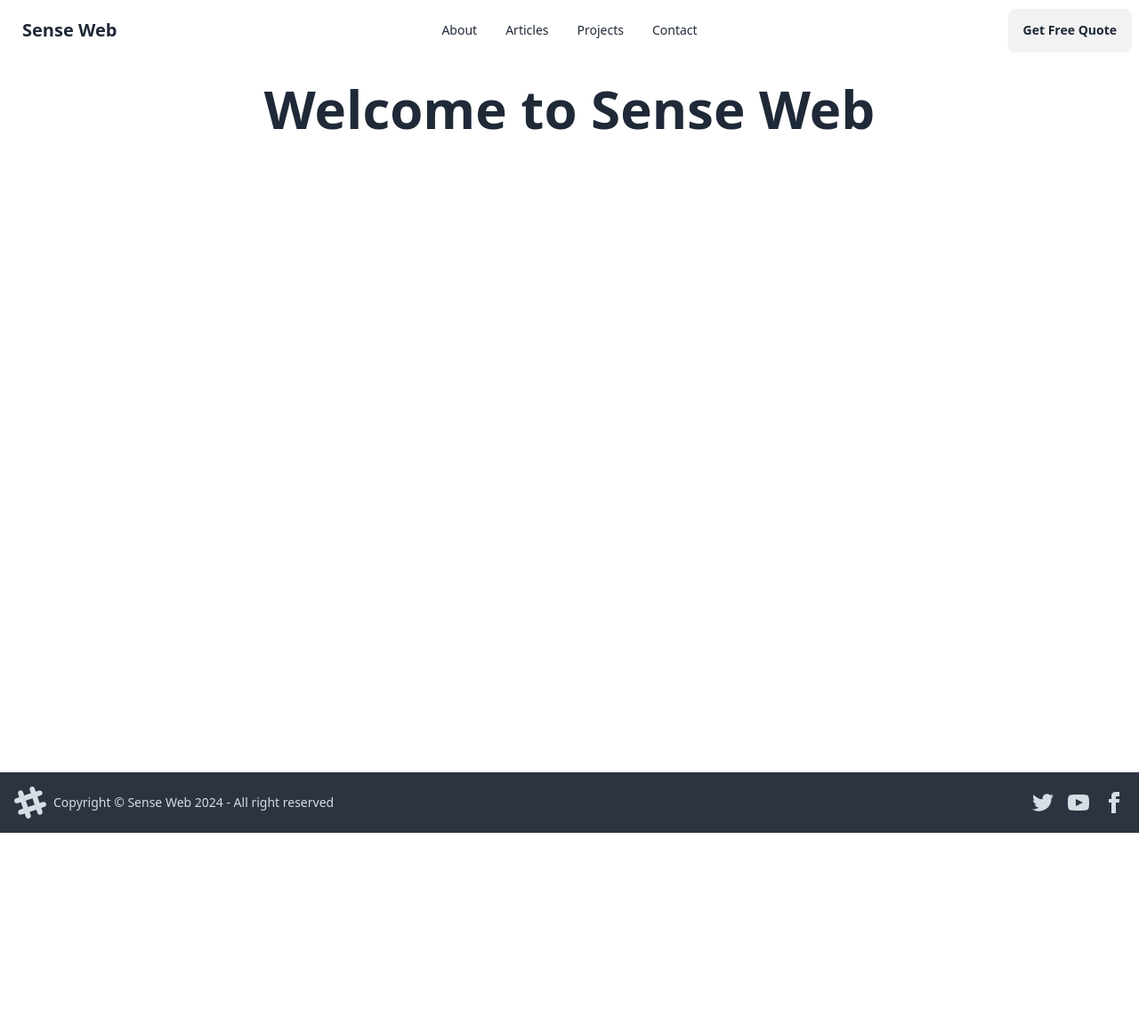
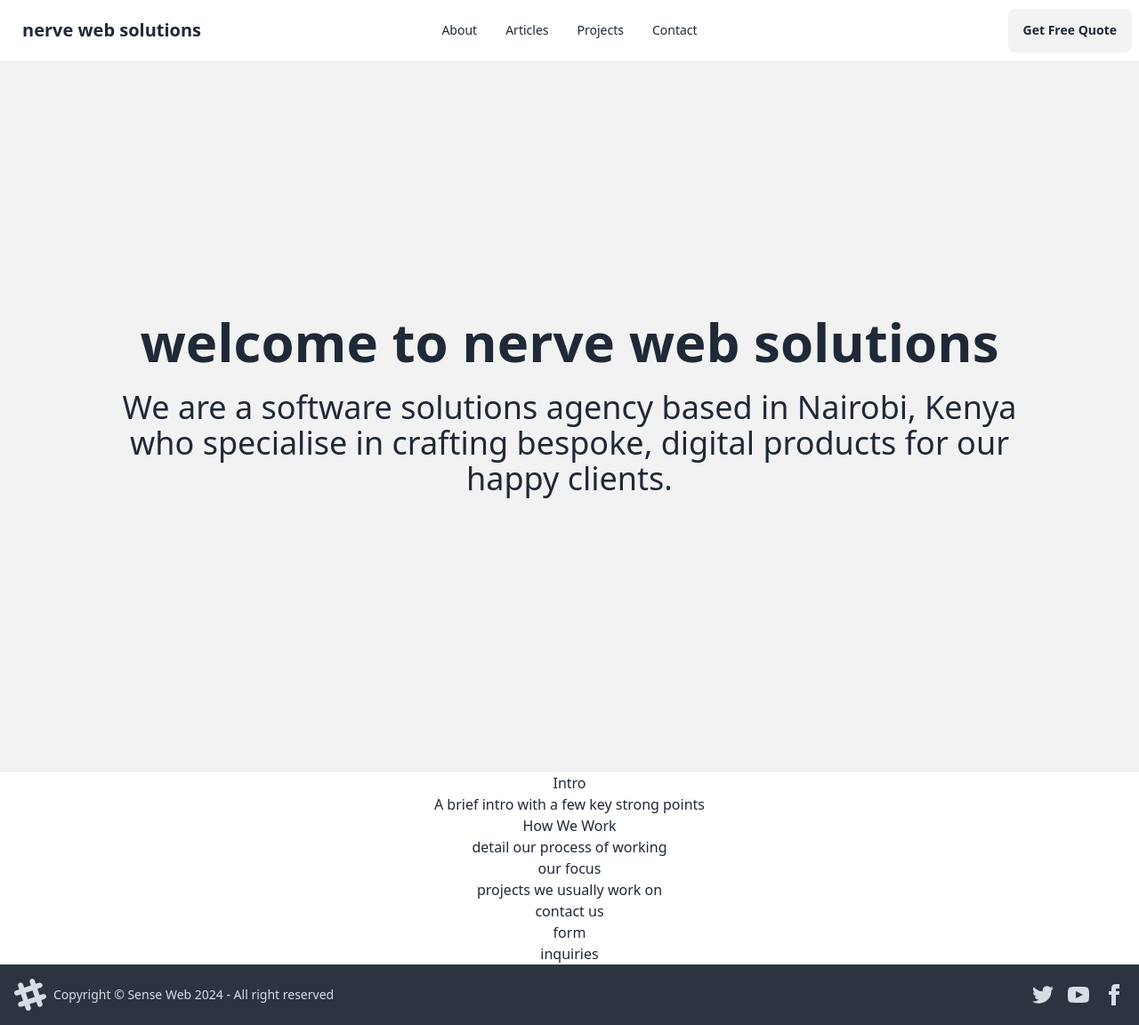
Before and after one commit to gachagajnr/sensitive_webdesigners, a SvelteKit app: page / in a window 1280 px wide. Shown: the whole page at 89% size. Before the commit the page ends 936 px from the top, so only its background shows below. Built offline with nearby package versions, Linux system fonts and the light colour scheme.

Commit message:
finish intro hero

```diff
--- a/src/lib/+Header.svelte
+++ b/src/lib/+Header.svelte
@@ -31,7 +31,7 @@
 				<li><a href="/contact">Contact</a></li>
 			</ul>
 		</div>
-		<a href="/" class="btn btn-ghost text-xl">Sense Web </a>
+		<a href="/" class="btn btn-ghost text-xl">nerve web solutions</a>
 	</div>
 	<div class="navbar-center hidden lg:flex">
 		<ul class="menu menu-horizontal px-1">
--- a/src/routes/+page.svelte
+++ b/src/routes/+page.svelte
@@ -1,3 +1,22 @@
 <div class="container mx-auto max-w-screen-xl min-h-screen text-center justify-center">
-	<h1 class="text-6xl py-6 font-bold">Welcome to Sense Web</h1>
+	<div class="hero min-h-screen bg-base-200">
+  <div class="hero-content text-center">
+    <div class="max-w-5xl">
+      <h1 class="text-6xl font-bold">welcome to nerve web solutions</h1>
+      <p class="py-6 text-4xl font-light">
+        We are a software solutions agency based in Nairobi, Kenya who specialise in crafting bespoke,
+		digital products for our happy clients.</p>
+     </div>
+  </div>
 </div>
+
+	<h1>Intro</h1>
+	A brief intro with a few key strong points
+	<h1>How We Work</h1>
+	detail our process of working
+	<h1>our focus</h1>
+	projects we usually work on
+	<h1>contact us</h1>
+	form
+	<h1>inquiries</h1>
+</div>
```
